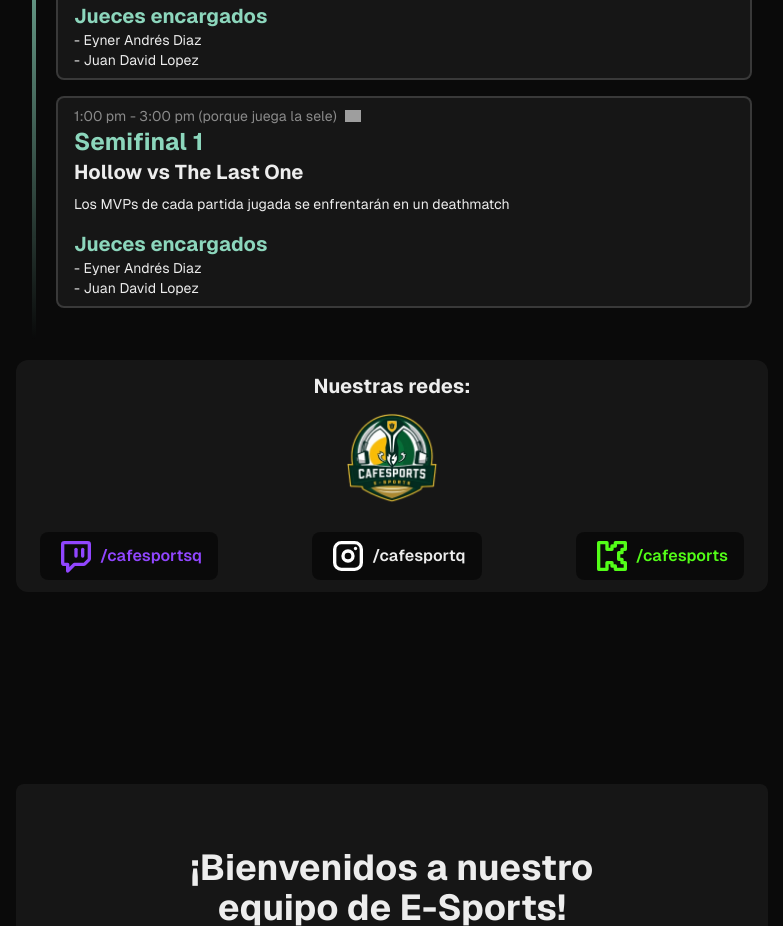
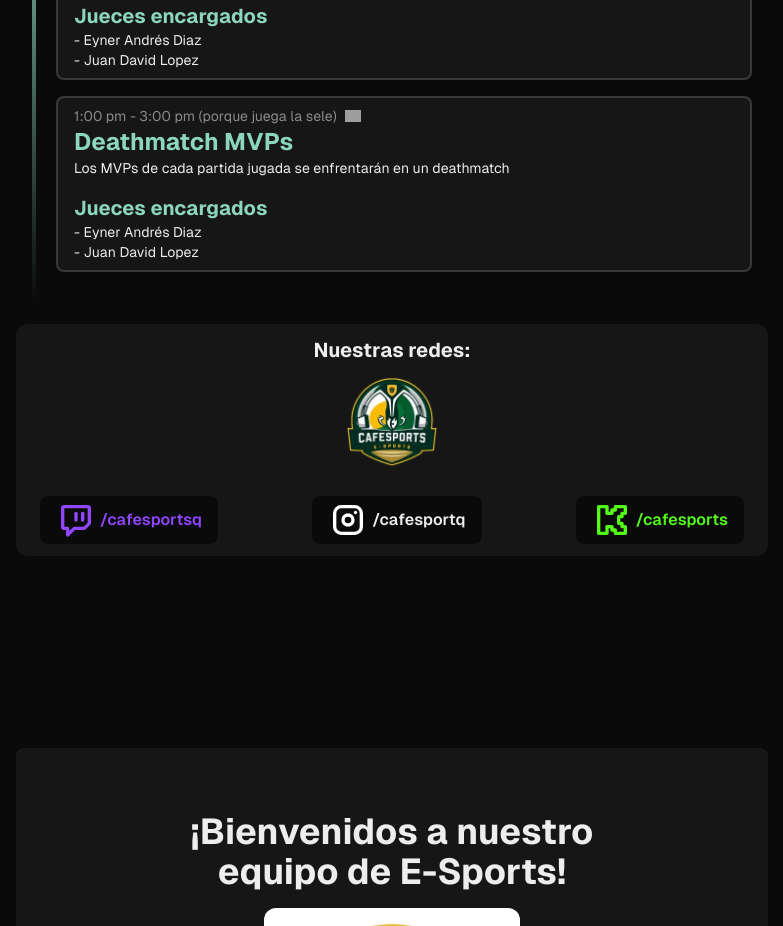
Before and after one commit to odiador/cafesports, a Next.js app: page / in a window 1280 px wide. Shown: the part 2700-3626 px from the top of the page, without its empty margins (248-1031 px from the left). Built offline with nearby package versions, Linux system fonts and the light colour scheme; grey boxes are pictures that could not be loaded.

Commit message:
Ando medio dormido perdon dormi 2 horas jsjs

```diff
--- a/components/ui/cronogram.tsx
+++ b/components/ui/cronogram.tsx
@@ -97,9 +97,8 @@ const Cronograma = () => {
                 {
                     key: "deatchmatch2",
                     description: "Los MVPs de cada partida jugada se enfrentarán en un deathmatch",
-                    vs: "Hollow vs The Last One",
                     judges: ["- Eyner Andrés Diaz", "- Juan David Lopez"],
-                    name: "Semifinal 1",
+                    name: "Deathmatch MVPs",
                     time: "1:00 pm - 3:00 pm (porque juega la sele)",
                 }
             ]
```
